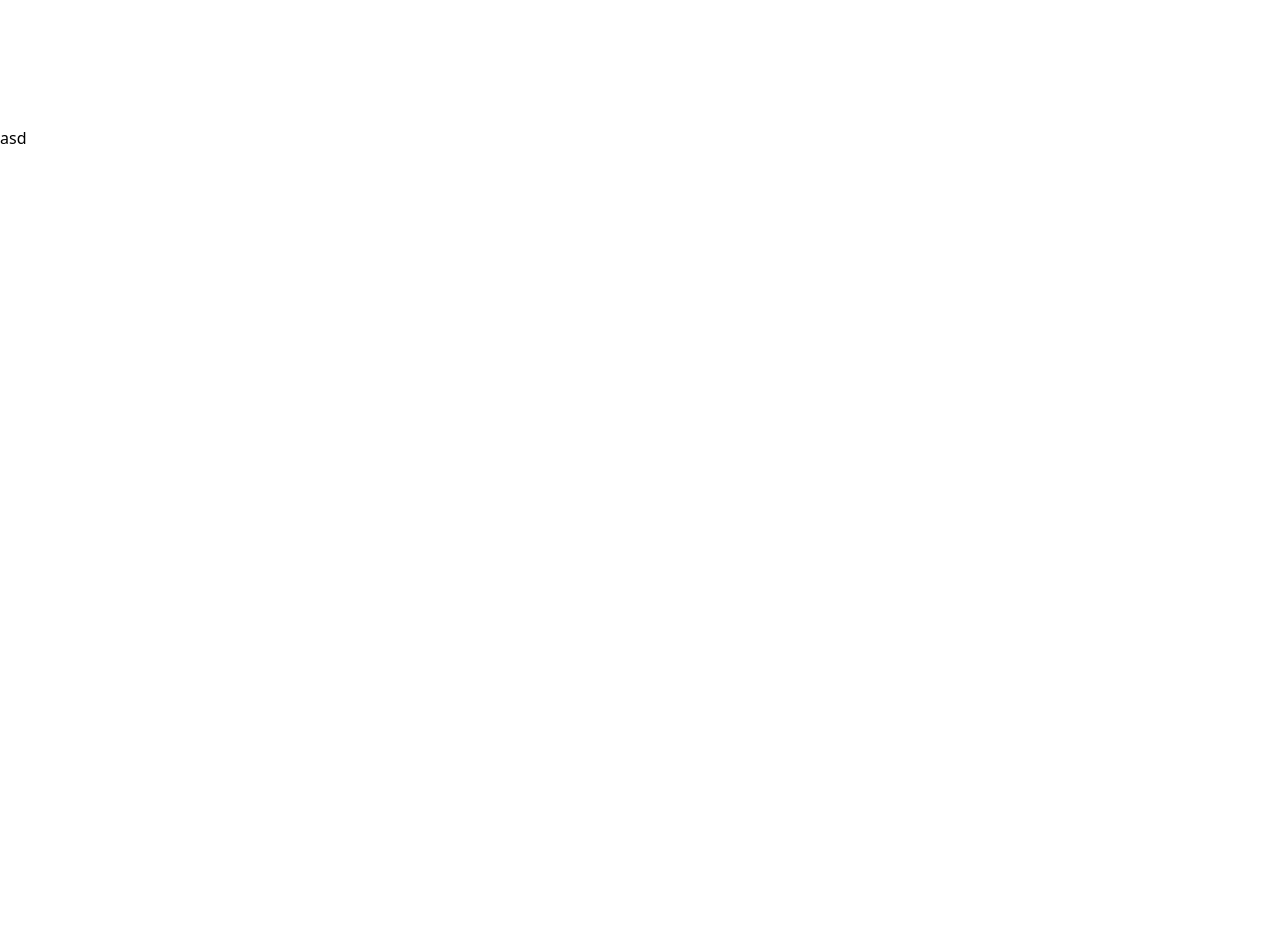
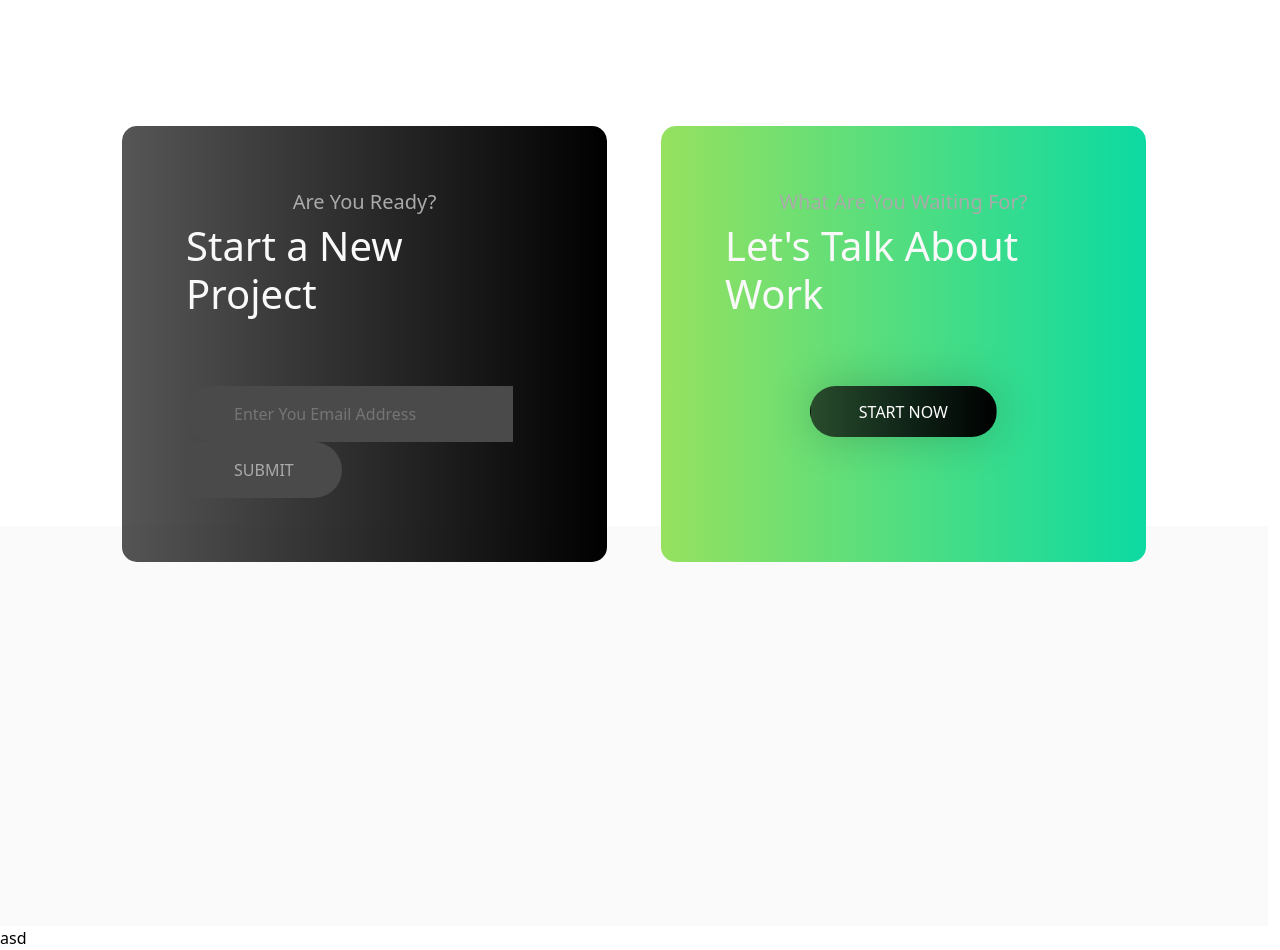
Before and after one commit to filauro1989/proj-html-vuejs, a Vue app: page / in a window 1280 px wide. Shown: the part 9520-10470 px from the top of the page. Before the commit the page ends 9670 px from the top, so only its background shows below. Built offline with nearby package versions, Linux system fonts and the light colour scheme; a web font is replaced by a local one.

Commit message:
eighthform card completed

```diff
--- a/src/assets/scss/partials/_commons.scss
+++ b/src/assets/scss/partials/_commons.scss
@@ -6,6 +6,9 @@
 }
 .w-40 {
     width: 40%;
+}
+.w-45 {
+    width: 45%;
 }
 .w-55 {
     width: 55%;
--- /dev/null
+++ b/src/components/Eighthform.vue
@@ -0,0 +1,92 @@
+<template>
+    <div class="container-fluid eighth-form">
+        <div class="white-wrapper w-100">
+            <div class="eighth-card-box w-85 mx-auto d-flex justify-content-around">
+                <div class="eighth-card w-45 d-flex flex-column align-items-center">
+                    <h5>Are You Ready?</h5>
+                    <h1>Start a New Project</h1>
+                    <div class="input-box">
+                        <input type="email" placeholder="Enter You Email Address">
+                        <input type="submit" value="SUBMIT">
+                    </div>
+                </div>
+                <div class="eighth-card eighth-card-green w-45 d-flex flex-column align-items-center">
+                    <h5>What Are You Waiting For?</h5>
+                    <h1>Let's Talk About Work</h1>
+                    <div class="btn-container w-100 d-flex justify-center">
+                        <div class="btn text-uppercase mx-auto">Start Now</div>
+                    </div>
+                </div>
+            </div>
+        </div>
+        <div class="grey-wrapper w-100">
+
+        </div>
+    </div>
+</template>
+
+<script>
+export default {
+    name: 'Eighthform',
+}
+</script>
+
+<style lang="scss">
+    @import "../assets/scss/partials/_variables.scss";
+
+    .eighth-form {
+        .white-wrapper {
+            height: 400px;
+            .eighth-card-box {
+                .eighth-card.eighth-card-green{
+                    background-image: $green-gradient;
+                }
+                .eighth-card {
+                    background-image: $black-gradient;
+                    border-radius: 15px;
+                    padding: 4em;
+                    h5 {
+                        color: $light-grey-text;
+                    }
+                    h1 {
+                        color: $white-text;
+                        padding-bottom: 1.5em;
+                    }
+                    .input-box {
+                        input {
+                            border: none;
+                            background-color: #4A4A4A;
+                            padding: 1em 3em;
+                            color: $light-grey-text;
+                            outline: none;
+                        }
+                        input[type=email] {
+                            border-top-left-radius: 50px;
+                            border-bottom-left-radius: 50px;
+                        }
+                        input[type=submit] {
+                            border-top-right-radius: 50px;
+                            border-bottom-right-radius: 50px;
+
+                        }
+                    }
+                    .btn-container {
+                        .btn {
+                            box-shadow: 0px 0px 46px rgba(0, 0, 0, .2);
+                            background-image: $black-gradient;
+                            padding: 0.8em 3em;
+                            color: white;
+                            border-radius: 2em;
+                        };
+                    }
+                }
+            }
+        }
+        .grey-wrapper {
+            height: 400px;
+            background-color: $background-grey;
+        }
+    }
+
+
+</style>
--- a/src/components/Main.vue
+++ b/src/components/Main.vue
@@ -7,6 +7,7 @@
         <Fifthform />
         <Sixthform />
         <Seventhform />
+        <Eighthform />
     </div>
 
 </template>
@@ -19,6 +20,7 @@ import Fourthform from "./Fourthform.vue";
 import Fifthform from "./Fifthform.vue";
 import Sixthform from "./Sixthform.vue";
 import Seventhform from "./Seventhform.vue";
+import Eighthform from "./Eighthform.vue";
 
 export default {
     components: {
@@ -29,6 +31,7 @@ export default {
         Fifthform,
         Sixthform,
         Seventhform,
+        Eighthform,
     },
     name: 'Main',
 }
--- a/src/components/Seventhform.vue
+++ b/src/components/Seventhform.vue
@@ -7,7 +7,8 @@
                 </div>
                 <div class="jumbo-line"></div>
             </div>
-            <div class="seventh-box d-flex justify-content-around">
+            <div class="seventh-box d-flex justify-content-around position-relative">
+                <div class="rotated-text position-absolute rotate">17 years of experience helping people for best solutions</div>
                 <div id="seventh-first-card" class="seventh-card w-30 rounded position-relative">
                     <div class="card-bottom rounded position-absolute">
                         <p>May24, 2018 by Alex</p>
@@ -54,7 +55,17 @@ export default {
     @import "../assets/scss/partials/_variables.scss";
 
     .seventh-form {
+        .wrapper {
+            // padding-bottom: 0;
+        }
         .seventh-box {
+            .rotated-text {
+                width: 500px;
+                display: inline;
+                text-align: center;
+                left: -290px;
+                top: 210px;
+            }
             #seventh-first-card {
                 background-image: url('../assets/img/serious-businesswoman-with-documents-talking-on-P9Q6LX6-1024.jpg');
             }
```
